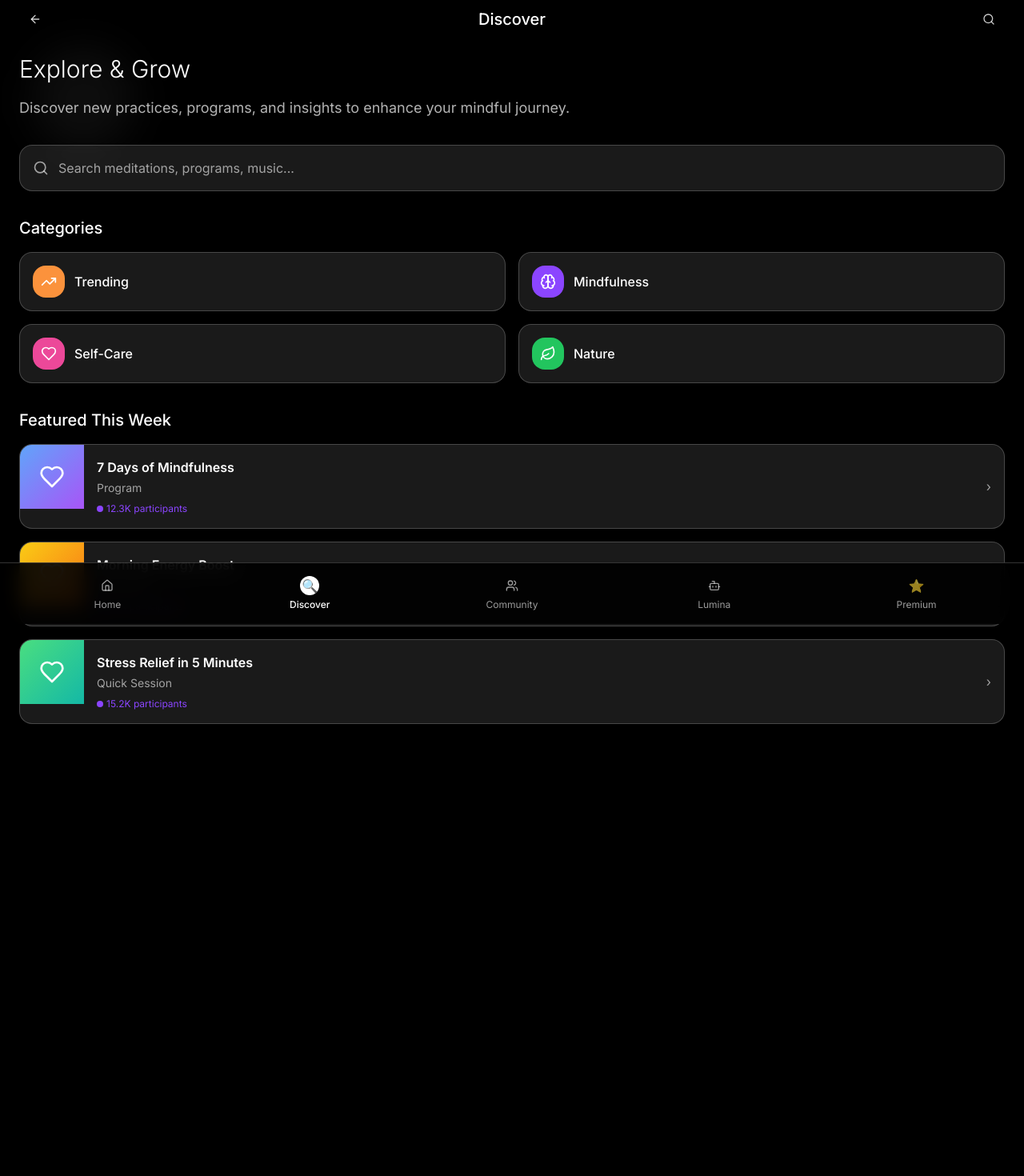
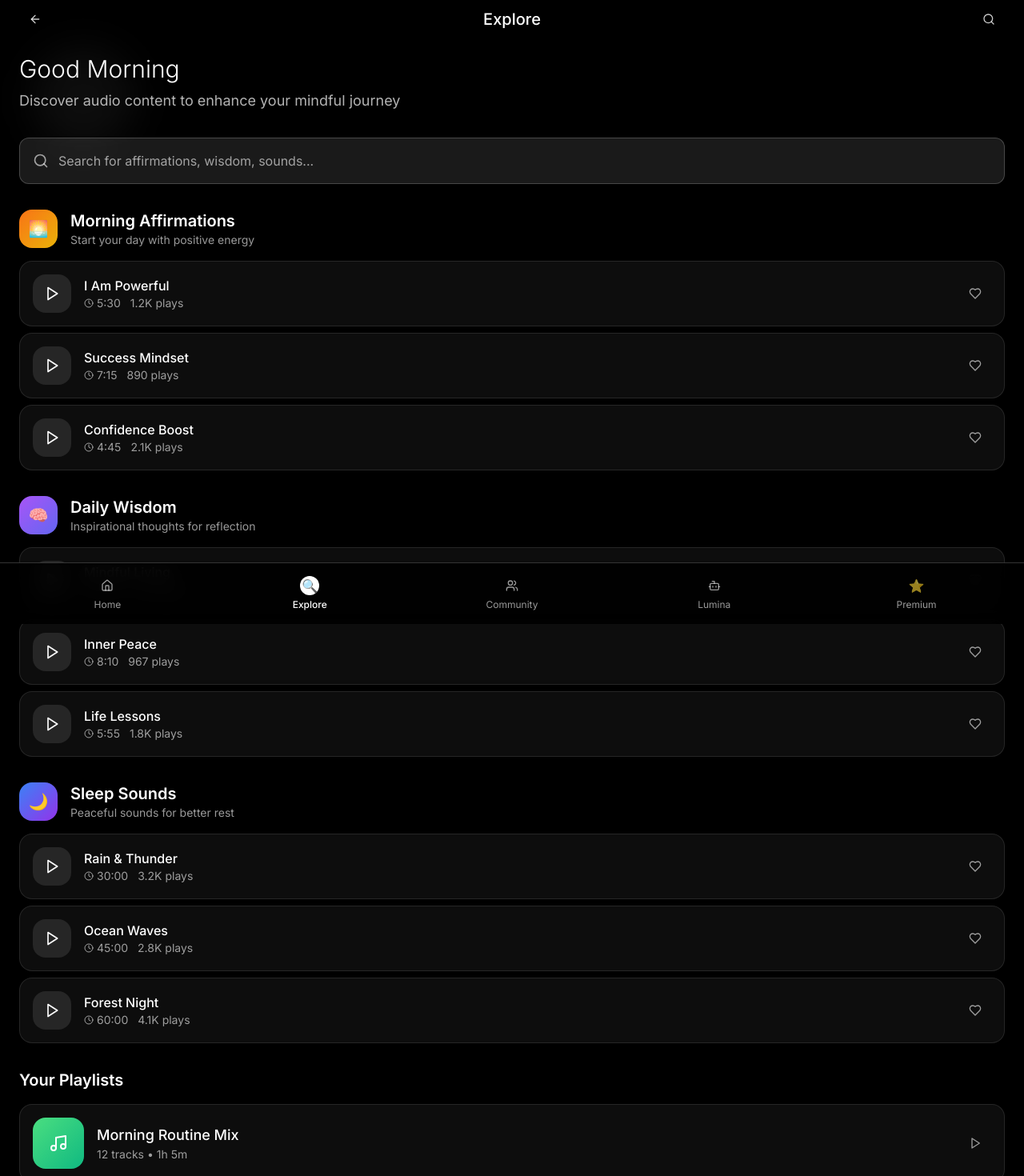
Before and after one commit to hyggeetbr/hygge-mind-escape, a React (Vite) app: page /discover in a window 1280 px wide. Shown: the part 20-1490 px from the top of the page at 80% size. Before the commit the page ends 1053 px from the top, so only its background shows below. Built offline with nearby package versions, Linux system fonts and the light colour scheme.

Commit message:
Refactor Discover section
Restructure the Discover section with a Spotify-like design, including sections for audio recordings, podcasts, sleep music, and playlists.

```diff
--- a/src/pages/Discover.tsx
+++ b/src/pages/Discover.tsx
@@ -1,57 +1,61 @@
 
 import { useNavigate } from "react-router-dom";
-import { ArrowLeft, Search, Sparkles, BookOpen, Music, Heart, TrendingUp, Brain, Leaf, Home, Users, Bot } from "lucide-react";
+import { ArrowLeft, Search, Play, Pause, Home, Users, Bot, Music, Heart, Clock, Volume2 } from "lucide-react";
 import { Button } from "@/components/ui/button";
+import { useState } from "react";
 
 const Discover = () => {
   const navigate = useNavigate();
+  const [playingTrack, setPlayingTrack] = useState<string | null>(null);
 
-  const categories = [
-    { name: "Trending", icon: TrendingUp, color: "bg-calm-orange" },
-    { name: "Mindfulness", icon: Brain, color: "bg-calm-purple" },
-    { name: "Self-Care", icon: Heart, color: "bg-pink-500" },
-    { name: "Nature", icon: Leaf, color: "bg-green-500" }
-  ];
-
-  const featuredContent = [
+  const audioSections = [
     {
-      title: "7 Days of Mindfulness",
-      category: "Program",
-      image: "from-blue-400 to-purple-500",
-      participants: "12.3K"
+      title: "Morning Affirmations",
+      description: "Start your day with positive energy",
+      icon: "🌅",
+      color: "from-orange-500 to-yellow-500",
+      tracks: [
+        { id: "ma1", title: "I Am Powerful", duration: "5:30", plays: "1.2K" },
+        { id: "ma2", title: "Success Mindset", duration: "7:15", plays: "890" },
+        { id: "ma3", title: "Confidence Boost", duration: "4:45", plays: "2.1K" }
+      ]
     },
     {
-      title: "Morning Energy Boost",
-      category: "Meditation",
-      image: "from-yellow-400 to-orange-500",
-      participants: "8.7K"
+      title: "Daily Wisdom",
+      description: "Inspirational thoughts for reflection",
+      icon: "🧠",
+      color: "from-purple-500 to-indigo-500",
+      tracks: [
+        { id: "dw1", title: "Mindful Living", duration: "6:20", plays: "1.5K" },
+        { id: "dw2", title: "Inner Peace", duration: "8:10", plays: "967" },
+        { id: "dw3", title: "Life Lessons", duration: "5:55", plays: "1.8K" }
+      ]
     },
     {
-      title: "Stress Relief in 5 Minutes",
-      category: "Quick Session",
-      image: "from-green-400 to-teal-500",
-      participants: "15.2K"
+      title: "Sleep Sounds",
+      description: "Peaceful sounds for better rest",
+      icon: "🌙",
+      color: "from-blue-500 to-purple-600",
+      tracks: [
+        { id: "ss1", title: "Rain & Thunder", duration: "30:00", plays: "3.2K" },
+        { id: "ss2", title: "Ocean Waves", duration: "45:00", plays: "2.8K" },
+        { id: "ss3", title: "Forest Night", duration: "60:00", plays: "4.1K" }
+      ]
     }
   ];
 
-  const handleDashboard = () => {
-    navigate("/dashboard");
-  };
+  const yourPlaylist = [
+    { id: "yp1", title: "Morning Routine Mix", tracks: 12, duration: "1h 5m", image: "from-green-400 to-emerald-500" },
+    { id: "yp2", title: "Evening Wind Down", tracks: 8, duration: "45m", image: "from-indigo-400 to-purple-500" },
+    { id: "yp3", title: "Focus Sessions", tracks: 15, duration: "2h 15m", image: "from-blue-400 to-cyan-500" }
+  ];
 
-  const handleCommunity = () => {
-    navigate("/community");
-  };
-
-  const handleProfile = () => {
-    navigate("/profile");
-  };
-
-  const handlePremium = () => {
-    navigate("/premium");
-  };
-
-  const handleAskAI = () => {
-    navigate("/ask-ai");
+  const handlePlayTrack = (trackId: string) => {
+    if (playingTrack === trackId) {
+      setPlayingTrack(null);
+    } else {
+      setPlayingTrack(trackId);
+    }
   };
 
   return (
@@ -73,7 +77,7 @@ const Discover = () => {
         >
           <ArrowLeft size={20} />
         </Button>
-        <h1 className="text-white text-xl font-medium">Discover</h1>
+        <h1 className="text-white text-xl font-medium">Explore</h1>
         <Button variant="ghost" size="icon" className="text-white/80 hover:bg-white/10 hover:text-white">
           <Search size={20} />
         </Button>
@@ -81,77 +85,147 @@ const Discover = () => {
 
       {/* Main Content */}
       <div className="relative z-10 px-6 pb-32">
+        {/* Welcome Section */}
         <div className="mb-8 animate-fade-in">
-          <h2 className="text-white text-3xl font-light mb-4">Explore & Grow</h2>
-          <p className="text-white/70 text-lg leading-relaxed">
-            Discover new practices, programs, and insights to enhance your mindful journey.
+          <h2 className="text-white text-3xl font-light mb-2">Good Morning</h2>
+          <p className="text-white/70 text-lg">
+            Discover audio content to enhance your mindful journey
           </p>
         </div>
 
         {/* Search Bar */}
         <div className="mb-8 animate-fade-in" style={{ animationDelay: "0.1s" }}>
-          <div className="bg-white/10 border border-white/20 backdrop-blur-md rounded-2xl p-4">
+          <div className="bg-white/10 border border-white/20 backdrop-blur-md rounded-xl p-4">
             <div className="flex items-center space-x-3">
               <Search className="w-5 h-5 text-white/60" />
               <input
                 type="text"
-                placeholder="Search meditations, programs, music..."
+                placeholder="Search for affirmations, wisdom, sounds..."
                 className="flex-1 bg-transparent border-none outline-none text-white placeholder-white/60"
               />
             </div>
           </div>
         </div>
 
-        {/* Categories */}
-        <div className="mb-8 animate-fade-in" style={{ animationDelay: "0.2s" }}>
-          <h3 className="text-white text-xl font-medium mb-4">Categories</h3>
-          <div className="grid grid-cols-2 gap-4">
-            {categories.map((category, index) => (
+        {/* Audio Sections */}
+        {audioSections.map((section, sectionIndex) => (
+          <div key={section.title} className="mb-8 animate-fade-in" style={{ animationDelay: `${0.2 + sectionIndex * 0.1}s` }}>
+            <div className="flex items-center mb-4">
+              <div className={`w-12 h-12 bg-gradient-to-br ${section.color} rounded-lg flex items-center justify-center text-xl mr-4`}>
+                {section.icon}
+              </div>
+              <div>
+                <h3 className="text-white text-xl font-semibold">{section.title}</h3>
+                <p className="text-white/60 text-sm">{section.description}</p>
+              </div>
+            </div>
+
+            <div className="space-y-2">
+              {section.tracks.map((track, trackIndex) => (
+                <div
+                  key={track.id}
+                  className="bg-white/5 border border-white/10 backdrop-blur-md rounded-lg p-4 hover:bg-white/10 transition-all duration-300 cursor-pointer"
+                  onClick={() => handlePlayTrack(track.id)}
+                >
+                  <div className="flex items-center justify-between">
+                    <div className="flex items-center space-x-4">
+                      <div className="w-12 h-12 bg-white/10 rounded-lg flex items-center justify-center">
+                        {playingTrack === track.id ? (
+                          <Pause className="w-5 h-5 text-white" />
+                        ) : (
+                          <Play className="w-5 h-5 text-white" />
+                        )}
+                      </div>
+                      <div>
+                        <h4 className="text-white font-medium">{track.title}</h4>
+                        <div className="flex items-center space-x-3 text-white/60 text-sm">
+                          <span className="flex items-center space-x-1">
+                            <Clock className="w-3 h-3" />
+                            <span>{track.duration}</span>
+                          </span>
+                          <span>{track.plays} plays</span>
+                        </div>
+                      </div>
+                    </div>
+                    <Button
+                      variant="ghost"
+                      size="icon"
+                      className="text-white/60 hover:text-white hover:bg-white/10"
+                    >
+                      <Heart className="w-4 h-4" />
+                    </Button>
+                  </div>
+                </div>
+              ))}
+            </div>
+          </div>
+        ))}
+
+        {/* Your Playlist Section */}
+        <div className="animate-fade-in" style={{ animationDelay: "0.5s" }}>
+          <h3 className="text-white text-xl font-semibold mb-4">Your Playlists</h3>
+          <div className="grid grid-cols-1 gap-4">
+            {yourPlaylist.map((playlist) => (
               <div
-                key={category.name}
-                className="bg-white/10 border border-white/20 backdrop-blur-md rounded-2xl p-4 cursor-pointer transform transition-all duration-300 hover:scale-105 hover:bg-white/20"
+                key={playlist.id}
+                className="bg-white/5 border border-white/10 backdrop-blur-md rounded-lg p-4 hover:bg-white/10 transition-all duration-300 cursor-pointer"
               >
-                <div className="flex items-center space-x-3">
-                  <div className={`w-10 h-10 ${category.color} rounded-lg flex items-center justify-center`}>
-                    <category.icon className="w-5 h-5 text-white" />
+                <div className="flex items-center space-x-4">
+                  <div className={`w-16 h-16 bg-gradient-to-br ${playlist.image} rounded-lg flex items-center justify-center`}>
+                    <Music className="w-6 h-6 text-white" />
                   </div>
-                  <span className="font-medium text-white">{category.name}</span>
+                  <div className="flex-1">
+                    <h4 className="text-white font-medium text-lg">{playlist.title}</h4>
+                    <p className="text-white/60 text-sm">{playlist.tracks} tracks • {playlist.duration}</p>
+                  </div>
+                  <Button
+                    variant="ghost"
+                    size="icon"
+                    className="text-white/60 hover:text-white hover:bg-white/10"
+                  >
+                    <Play className="w-5 h-5" />
+                  </Button>
                 </div>
               </div>
             ))}
           </div>
         </div>
 
-        {/* Featured Content */}
-        <div className="animate-fade-in" style={{ animationDelay: "0.3s" }}>
-          <h3 className="text-white text-xl font-medium mb-4">Featured This Week</h3>
-          <div className="space-y-4">
-            {featuredContent.map((item, index) => (
-              <div
-                key={item.title}
-                className="bg-white/10 border border-white/20 backdrop-blur-md rounded-2xl p-0 overflow-hidden cursor-pointer transform transition-all duration-300 hover:scale-105 hover:bg-white/20"
+        {/* Create Playlist Button */}
+        <div className="mt-8 animate-fade-in" style={{ animationDelay: "0.6s" }}>
+          <Button className="w-full bg-white/10 border border-white/20 backdrop-blur-md hover:bg-white/20 text-white">
+            <Music className="w-4 h-4 mr-2" />
+            Create New Playlist
+          </Button>
+        </div>
+      </div>
+
+      {/* Now Playing Bar */}
+      {playingTrack && (
+        <div className="fixed bottom-24 left-0 right-0 bg-black/90 backdrop-blur-md border-t border-white/20 z-40">
+          <div className="flex items-center justify-between p-4">
+            <div className="flex items-center space-x-3">
+              <div className="w-12 h-12 bg-gradient-to-br from-purple-500 to-pink-500 rounded-lg flex items-center justify-center">
+                <Volume2 className="w-5 h-5 text-white" />
+              </div>
+              <div>
+                <p className="text-white font-medium">Now Playing</p>
+                <p className="text-white/60 text-sm">Track is playing...</p>
+              </div>
+            </div>
+            <div className="flex items-center space-x-2">
+              <Button
+                variant="ghost"
+                size="icon"
+                onClick={() => setPlayingTrack(null)}
+                className="text-white hover:bg-white/10"
               >
-                <div className="flex">
-                  <div className={`w-20 h-20 bg-gradient-to-br ${item.image} flex items-center justify-center`}>
-                    <Heart className="w-8 h-8 text-white" />
-                  </div>
-                  <div className="p-4 flex-1">
-                    <h4 className="font-semibold text-white mb-1">{item.title}</h4>
-                    <p className="text-white/60 text-sm mb-2">{item.category}</p>
-                    <div className="flex items-center space-x-1 text-calm-purple text-xs">
-                      <div className="w-2 h-2 bg-calm-purple rounded-full"></div>
-                      <span>{item.participants} participants</span>
-                    </div>
-                  </div>
-                  <div className="p-4 flex items-center">
-                    <div className="text-white/60">›</div>
-                  </div>
-                </div>
-              </div>
-            ))}
+                <Pause className="w-5 h-5" />
+              </Button>
+            </div>
           </div>
         </div>
-      </div>
+      )}
 
       {/* Bottom Navigation */}
       <div className="fixed bottom-0 left-0 right-0 bg-black/90 backdrop-blur-md border-t border-white/20 z-30">
@@ -167,7 +241,7 @@ const Discover = () => {
           </div>
           <div className="flex flex-col items-center space-y-1 min-w-0 flex-1">
             <div className="w-6 h-6 bg-white rounded-full flex items-center justify-center">🔍</div>
-            <span className="text-white text-xs font-medium">Discover</span>
+            <span className="text-white text-xs font-medium">Explore</span>
           </div>
           <div
             className="flex flex-col items-center space-y-1 min-w-0 flex-1 cursor-pointer"
```
